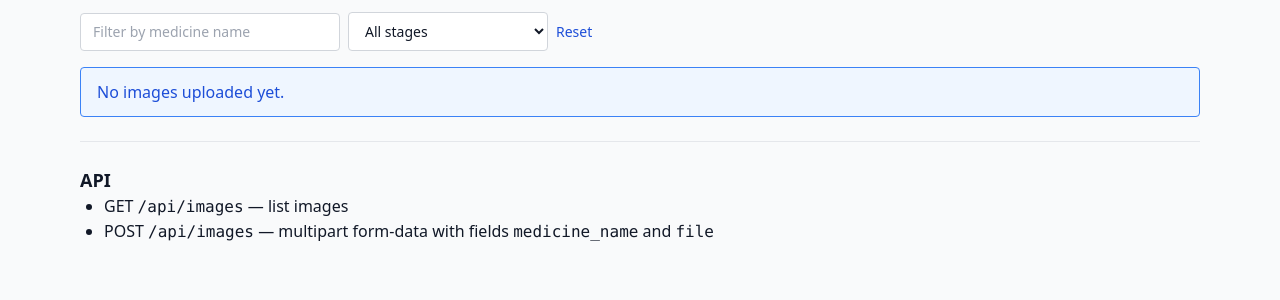
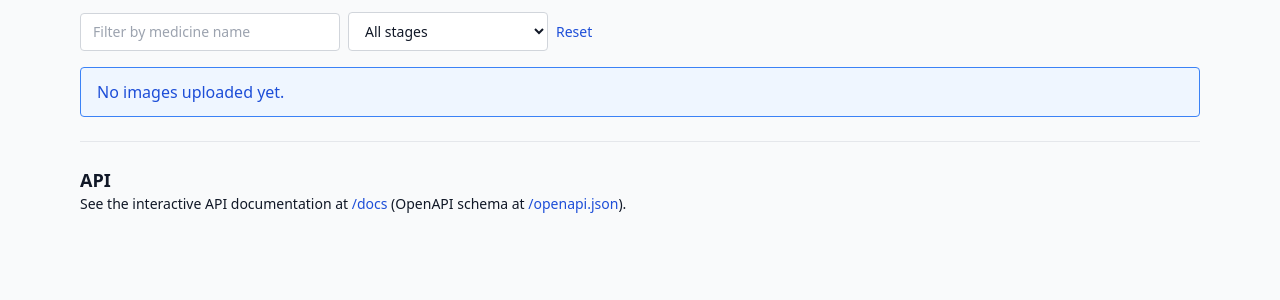
Before and after one commit to bereczkitamas/medicine-photo-ai-python-demo, a FastAPI app: page / in a window 1280 px wide. Shown: the part 145-445 px from the top of the page. Run offline with FastAPI, Linux system fonts and the light colour scheme; some libraries are stand-ins or nearby versions.

Commit message:
add: swagger link in index page

```diff
--- a/templates/index.html
+++ b/templates/index.html
@@ -62,10 +62,10 @@
 
   <hr class="my-6 border-gray-200">
   <h3 class="text-lg font-semibold">API</h3>
-  <ul class="list-disc pl-6">
-    <li>GET <code>/api/images</code> — list images</li>
-    <li>POST <code>/api/images</code> — multipart form-data with fields <code>medicine_name</code> and <code>file</code></li>
-  </ul>
+  <p class="text-sm">See the interactive API documentation at
+    <a href="/docs" class="text-blue-700 hover:underline">/docs</a>
+    (OpenAPI schema at <a href="/openapi.json" class="text-blue-700 hover:underline">/openapi.json</a>).
+  </p>
 </div>
 </body>
 </html>
```
